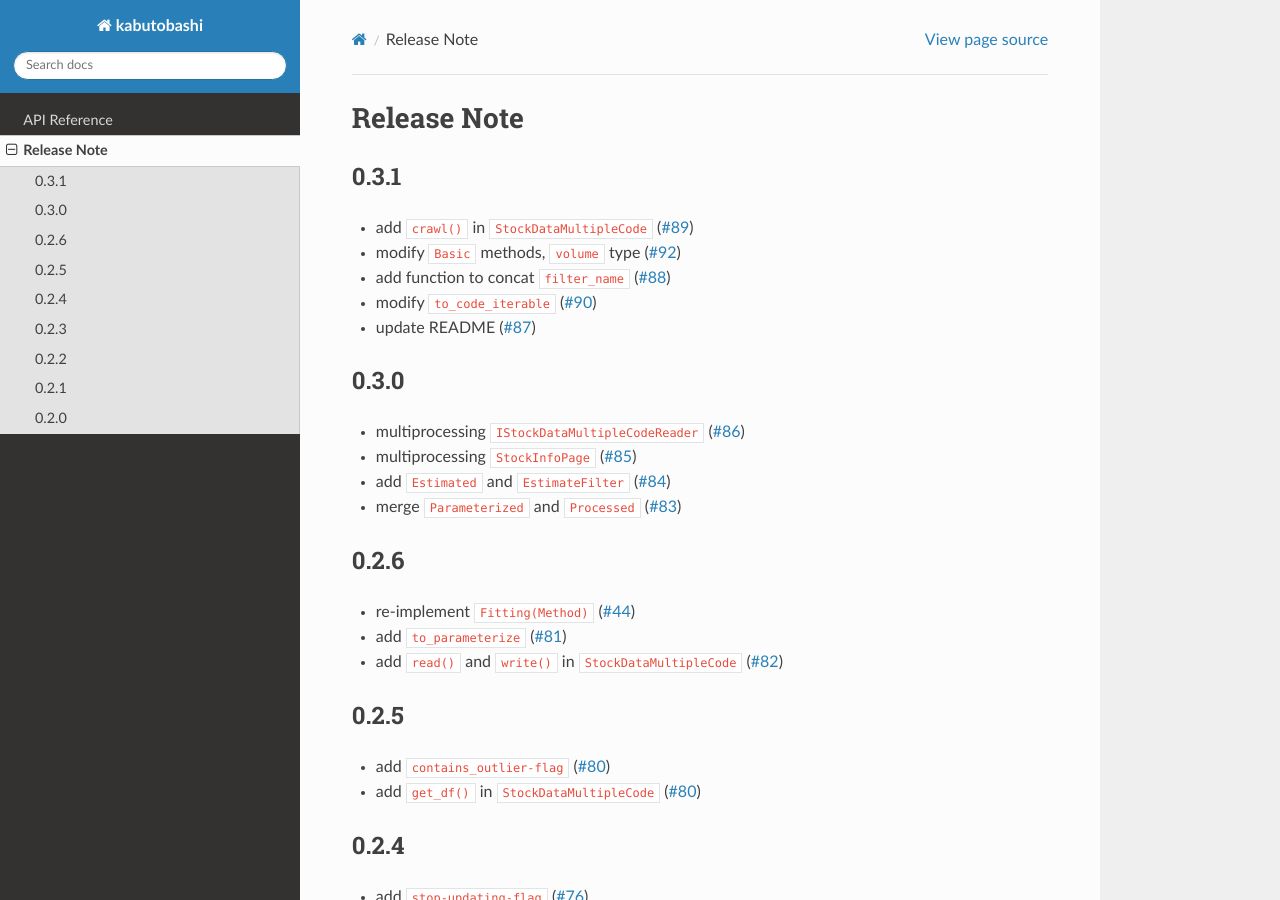
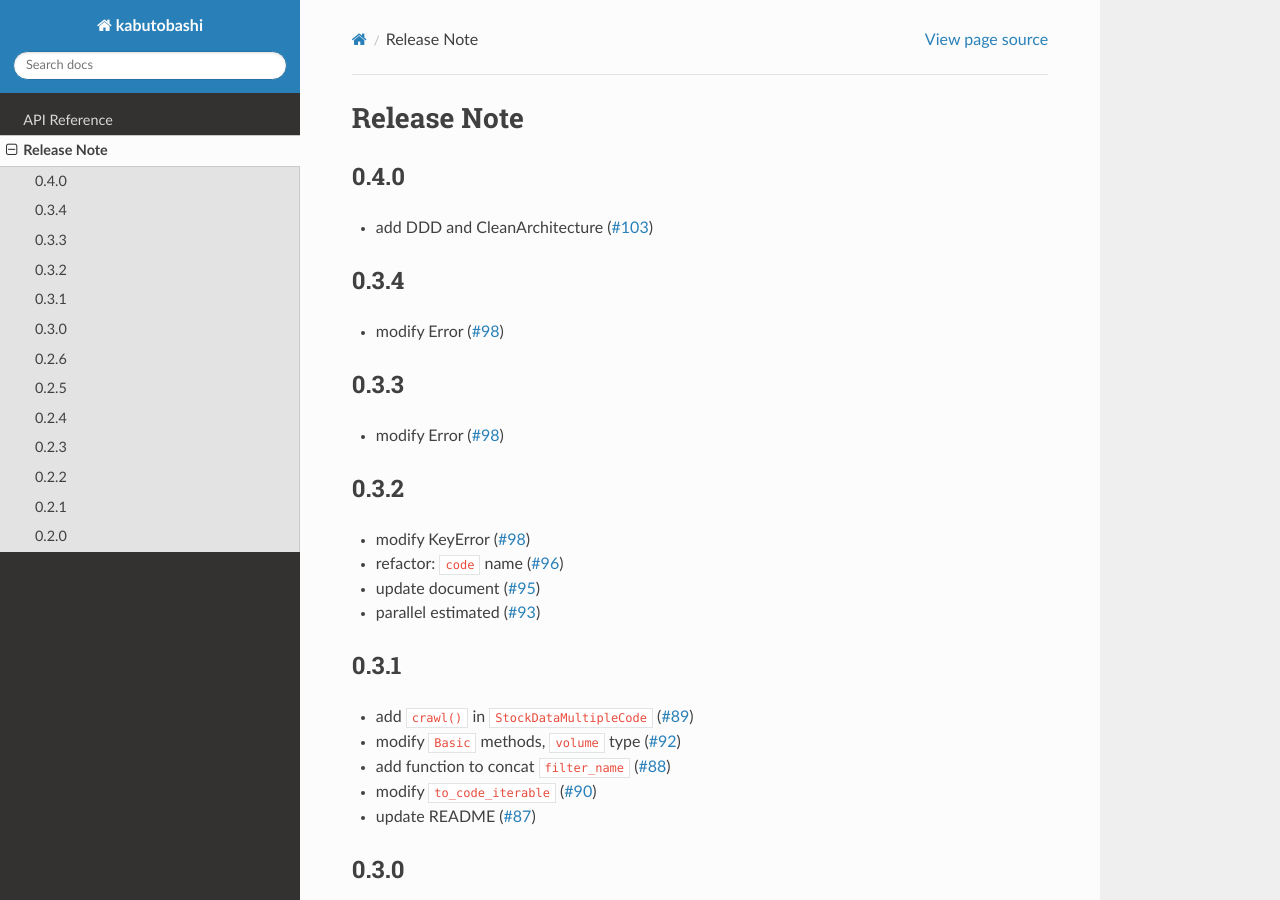
Before and after one commit to gsy0911/kabutobashi, a Sphinx documentation site: the page built from docs/sources/release.md, in a window 1280 px wide and 900 px high. Built offline with Sphinx 7.4.7 and the Read the Docs theme 2.0.0, drawn with Linux system fonts in a browser that asks for light colours.

Commit message:
update release note

```diff
--- a/docs/sources/release.md
+++ b/docs/sources/release.md
@@ -1,4 +1,24 @@
 # Release Note
+
+
+## 0.4.0
+
+- add DDD and CleanArchitecture ([#103](https://github.com/gsy0911/kabutobashi/issues/103))
+
+## 0.3.4
+
+- modify Error ([#98](https://github.com/gsy0911/kabutobashi/issues/98))
+
+## 0.3.3
+
+- modify Error ([#98](https://github.com/gsy0911/kabutobashi/issues/98))
+
+## 0.3.2
+
+- modify KeyError ([#98](https://github.com/gsy0911/kabutobashi/issues/98))
+- refactor: `code` name ([#96](https://github.com/gsy0911/kabutobashi/issues/96))
+- update document ([#95](https://github.com/gsy0911/kabutobashi/issues/95))
+- parallel estimated ([#93](https://github.com/gsy0911/kabutobashi/issues/93))
 
 ## 0.3.1
 
```
